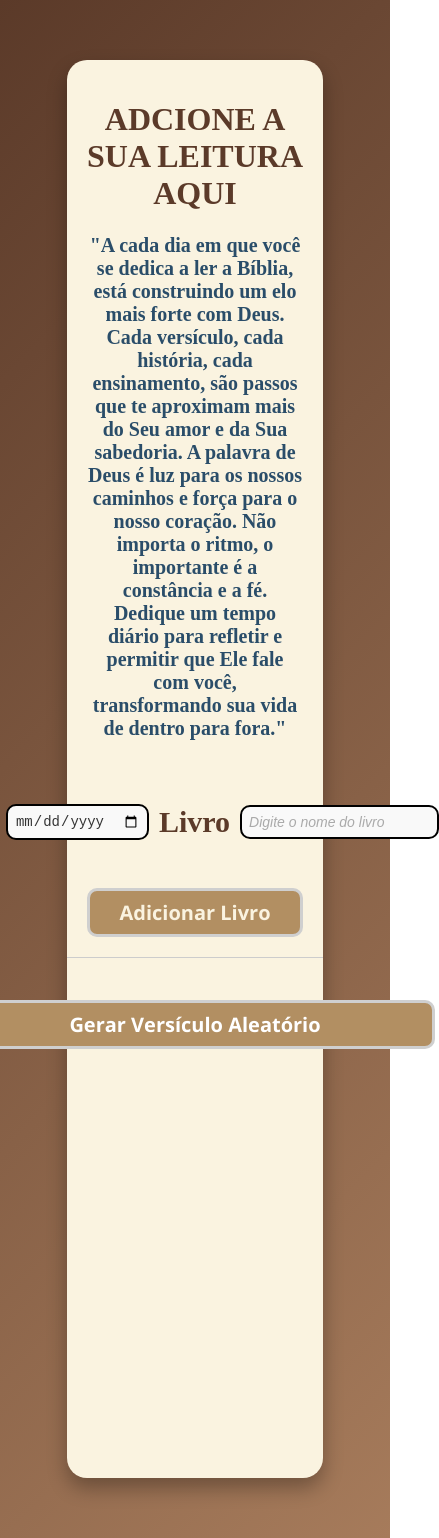
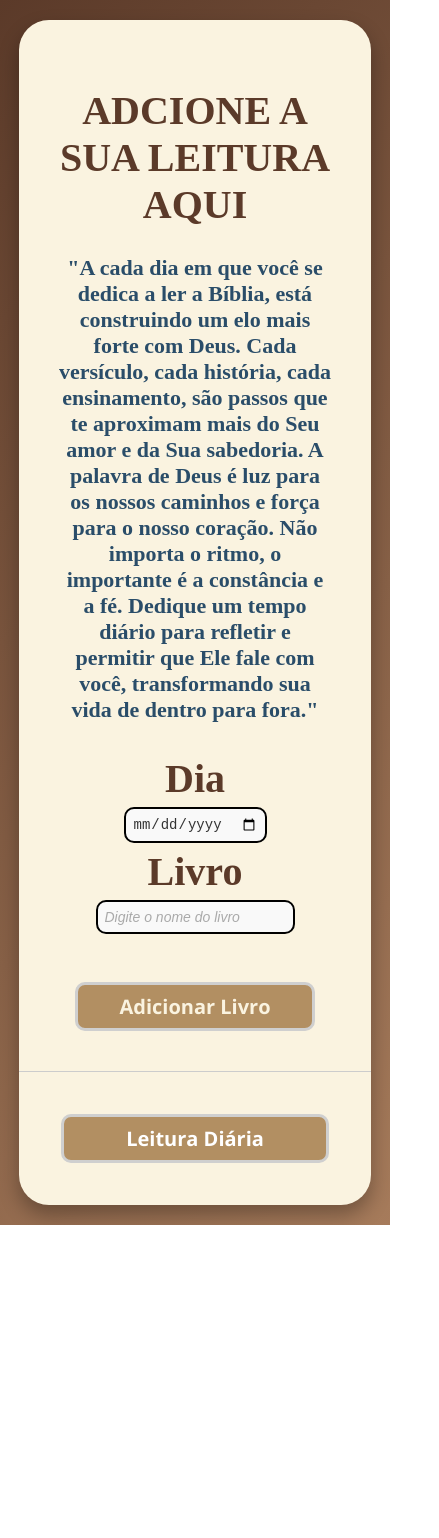
Before and after one commit to Guilherme-SilvaH/faith, a React (Vite) app in the folder front-end/: page /add-book in a window 390 px wide. Shown: the whole page, 439 px wide, since content can reach past the window. After the commit the page ends 1225 px from the top, so only its background shows below. Built offline with nearby package versions, Linux system fonts and the light colour scheme; a web font is replaced by a local one.

Commit message:
Fix: Responsividade

```diff
--- a/front-end/src/addBook/PageBook.sass
+++ b/front-end/src/addBook/PageBook.sass
@@ -122,19 +122,19 @@
         .page-right
 
 /* Responsividade */
-@media (max-width: 768px)
+@media (min-width: 376px) and (max-width: 768px)
 
     body
         overflow: auto
-        height: 100%
+        height: auto
 
         .container-pageBook
-            height: 100%
-            padding: 60px
+            height: auto
+            padding: 20px
 
             .container-dados
                 flex-direction: column
-                width: 95%
+                width: 22rem
                 height: auto
 
                 .page-left,
@@ -142,56 +142,99 @@
                     flex: unset
                     padding: 20px
 
+
+
+                .page-right
+                    display: block
+                    height: auto
+
+
                 .page-left
                     border-right: none
                     border-bottom: 1px solid #ccc
                     height: 100%
+                    padding: 40px
+
+                    .left-title
+                        margin-bottom: 2rem
+                        font-size: 20px
+
+                        h4
+                            font-size: 22px
+
+
+                    .form-left
+                        gap: 5px
+                        display: flex
+                        flex-direction: column
+
+                        .form_label-left
+                            font-size: 40px
+
+
+                        .form_input-left
+                            font-size: 14px
+
+
+                        #livros
+                            padding: 8px
+                            font-size: 14px
+
+
+@media (min-width: 0px) and (max-width: 375px)
+
+    body
+        overflow: auto
+        height: auto
+
+        .container-pageBook
+            height: auto
+            padding: 20px
+
+            .container-dados
+                flex-direction: column
+                width: 21rem
+                height: auto
+
+                .page-left,
+                .page-right
+                    flex: unset
+                    padding: 20px
+
+
 
                 .page-right
                     display: block
-                    height: 30rem
-
-                .left-title
-                    margin-bottom: 2rem
-
-                    h4
-                        font-size: 18px
+                    height: auto
 
 
+                .page-left
+                    border-right: none
+                    border-bottom: 1px solid #ccc
+                    height: 100%
+                    padding: 40px
 
-                .form-left
-                    gap: 5px
+                    .left-title
+                        margin-bottom: 2rem
+                        font-size: 20px
 
-                    .form_label-left
-                        font-size: 24px
+                        h4
+                            font-size: 22px
 
 
-                    .form_input-left
-                        font-size: 14px
+                    .form-left
+                        gap: 5px
+                        display: flex
+                        flex-direction: column
+
+                        .form_label-left
+                            font-size: 40px
 
 
-                    #livros
-                        padding: 8px
-                        font-size: 14px
+                        .form_input-left
+                            font-size: 14px
 
 
-@media (max-width: 480px)
-    .container-pageBook
-        padding: 10px
-
-        .container-dados
-            border-radius: 20px
-
-            .page-left,
-            .page-right
-                padding: 15px
-
-
-            .form-left
-                .form_label-left
-                    font-size: 20px
-
-
-                .form_input-left
-                    padding: 5px
-                    font-size: 12px
+                        #livros
+                            padding: 8px
+                            font-size: 14px
--- a/front-end/src/cadastro/cadastro.sass
+++ b/front-end/src/cadastro/cadastro.sass
@@ -1,5 +1,6 @@
 
-@import url('https://fonts.googleapis.com/css2?family=Bungee&family=Open+Sans:ital,wght@0,300..800;1,300..800&display=swap')
+    @import url('https://fonts.googleapis.com/css2?family=Bungee&family=Open+Sans:ital,wght@0,300..800;1,300..800&display=swap')
+
 
 
 
@@ -16,6 +17,7 @@ body
         height: 100vh
         flex-direction: column
         background: linear-gradient(135deg, #5B3A29, #A67B5B)
+
 
 
         .divpai-formulario
--- a/front-end/src/cadastro/cadastro.tsx
+++ b/front-end/src/cadastro/cadastro.tsx
@@ -10,7 +10,8 @@ export default function Cadastro() {
 
   return (
     <>
-      <div className="divPai-container">
+    <div className="body-main">
+      <div className="divPai-container" >
         <div className="divpai-formulario">
           <div className="dados-cadastro">
             <h1 className="form_title" id="id-cadastro">
@@ -67,6 +68,7 @@ export default function Cadastro() {
           </div>
         </div>
       </div>
+    </div>
     </>
   );
 }
--- a/front-end/src/generaterVerses/generaterVerses.sass
+++ b/front-end/src/generaterVerses/generaterVerses.sass
@@ -51,3 +51,14 @@
 
         p
             color: #2A4D69
+
+@media (max-width: 480px)
+
+  .container-generater
+    display: block
+
+
+    .container-dados-gerador
+      gap: 10px
+      padding: 20px
+      font-size: 18px
--- a/front-end/src/generaterVerses/generaterVerses.tsx
+++ b/front-end/src/generaterVerses/generaterVerses.tsx
@@ -34,7 +34,7 @@ export default function GenereterVerses() {
   return (
     <div className="container-generater">
       <div className="div-button-generater">
-        <button className="button" onClick={fetchVerse}>Gerar Versículo Aleatório</button>
+        <button className="button" onClick={fetchVerse}>Leitura Diária</button>
       </div>
       {verseData && (
       <div className="container-dados-gerador">
--- a/front-end/src/login/login.sass
+++ b/front-end/src/login/login.sass
@@ -1,12 +1,13 @@
 
-@import url('https://fonts.googleapis.com/css2?family=Bungee&family=Open+Sans:ital,wght@0,300..800;1,300..800&display=swap')
+    @import url('https://fonts.googleapis.com/css2?family=Bungee&family=Open+Sans:ital,wght@0,300..800;1,300..800&display=swap')
 
 
-body
-    margin: 0
-    padding: 0
-    overflow: hidden
-    height: 100vh
+
+    #body-main
+        margin: 0
+        padding: 0
+        overflow: hidden
+        height: 100vh
 
     .divPai-login
         display: flex
@@ -99,11 +100,11 @@ body
                           border-color: #5B3A29
 
 @media screen and (max-width: 1024px)
-    body
-        .divPai-login
-            .divpai-formulario-login
-                background-color: rgb(255, 255, 255)
-                width: 80%
-                border-radius: 45px
-                font-family: "Bungee", serif
-                height: 31rem
+
+    .divPai-login
+        .divpai-formulario-login
+            background-color: rgb(255, 255, 255)
+            width: 80%
+            border-radius: 45px
+            font-family: "Bungee", serif
+            height: 31rem
--- a/front-end/src/login/login.tsx
+++ b/front-end/src/login/login.tsx
@@ -8,7 +8,7 @@ export default function Login() {
 
   return (
     <>
-      <div className="divPai-login">
+      <div className="divPai-login" id="body-main">
         <div className="divpai-formulario-login">
           <div className="dados-login">
             <h1 className="form_title-login" id="id-cadastro">
```
